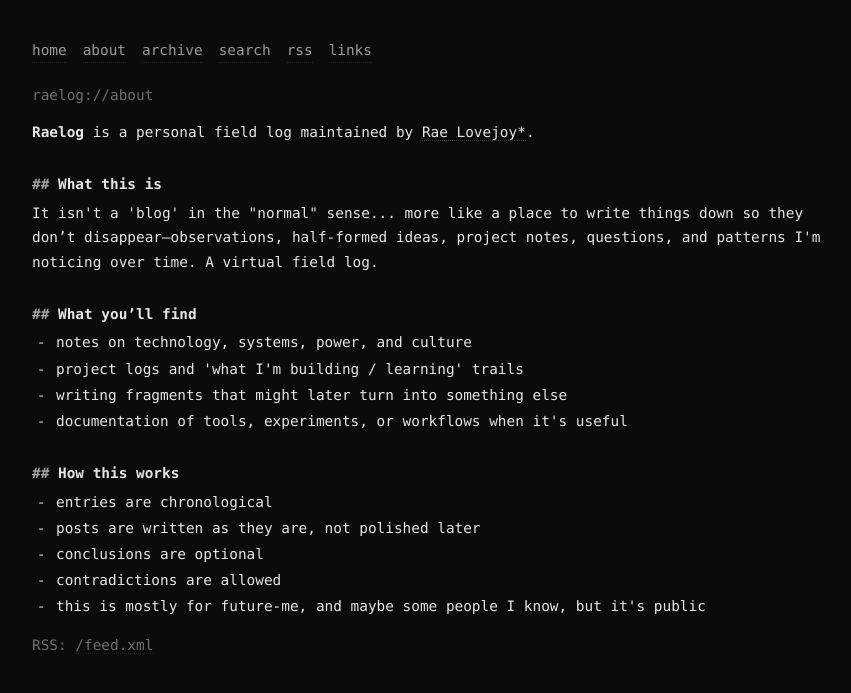
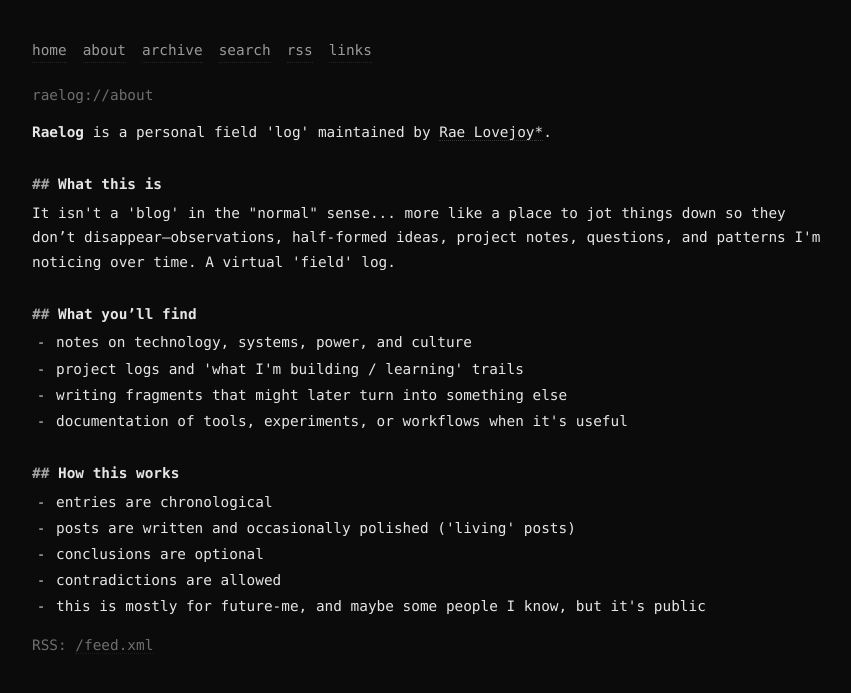
Before and after one commit to raelovejoy/raelog, a Jekyll site: the page built from about.md, in a window 1280 px wide. Shown: the top 693 px of the page, without its empty margins (208-1059 px from the left). Built offline with Jekyll 4.4.1, drawn with Linux system fonts in a browser that asks for light colours.

Commit message:
Update about.md

```diff
--- a/about.md
+++ b/about.md
@@ -8,15 +8,15 @@ description: "What Raelog is, what lives here, and how it works."
 <span class="dim">raelog://about</span>
 
 <p>
-  <strong>Raelog</strong> is a personal field log maintained by
+  <strong>Raelog</strong> is a personal field 'log' maintained by
   <a href="https://raelovejoy.com">Rae Lovejoy</a><a href="https://raearea.net/name.txt">*</a>.
 </p>
 
 <h2><strong>What this is</strong></h2>
 <p>
-  It isn't a 'blog' in the "normal" sense... more like a place to write things down
+  It isn't a 'blog' in the "normal" sense... more like a place to jot things down
   so they don’t disappear—observations, half-formed ideas, project notes,
-  questions, and patterns I'm noticing over time. A virtual field log.
+  questions, and patterns I'm noticing over time. A virtual 'field' log.
 </p>
 
 <h2><strong>What you’ll find</strong></h2>
@@ -30,7 +30,7 @@ description: "What Raelog is, what lives here, and how it works."
 <h2><strong>How this works</strong></h2>
 <ul>
   <li>entries are chronological</li>
-  <li>posts are written as they are, not polished later</li>
+  <li>posts are written and occasionally polished ('living' posts)</li>
   <li>conclusions are optional</li>
   <li>contradictions are allowed</li>
   <li>this is mostly for future-me, and maybe some people I know, but it's public</li>
```
